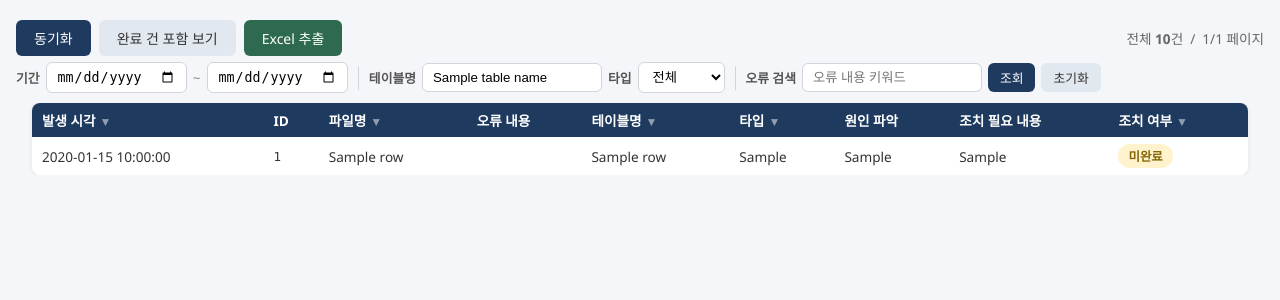
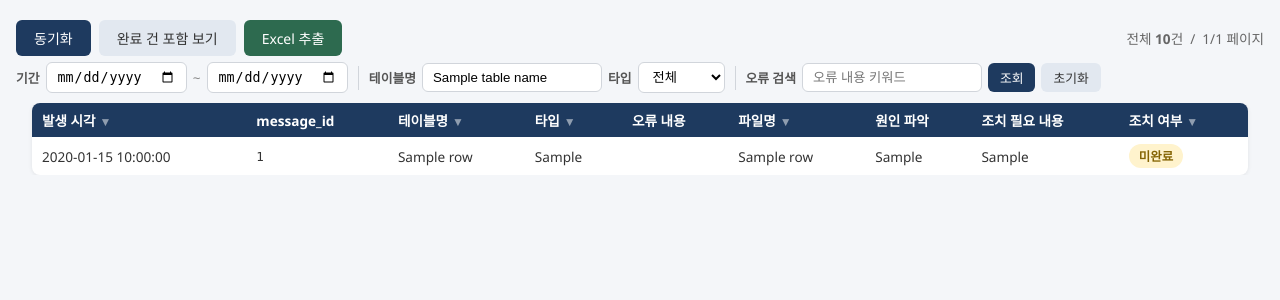
Before and after one commit to Joonhong-Park/error_log_tracker, a Flask app: template templates/index.html in a window 1280 px wide. Shown: the part 47-347 px from the top of the page. Run offline with Flask 3, Linux system fonts and the light colour scheme; the template is opened without the code that fills it: most values are stand-ins (such as "Sample title", 1, 10 or a date in 2020); some libraries are stand-ins or nearby versions.

Commit message:
fix/style: 가로 스크롤 위치 유지 및 테이블 헤더 순서 변경
- sessionStorage로 페이지 이탈 전 scrollLeft 저장, 복원 후 제거
  (페이징·정렬 클릭 시 스크롤 위치 유지)
- 헤더 순서: 발생시각 → message_id → 테이블명 → 타입 →
  오류내용 → 파일명 → 원인파악 → 조치필요 → 조치여부

Co-Authored-By: Claude Sonnet 4.6 <noreply@anthropic.com>

```diff
--- a/templates/index.html
+++ b/templates/index.html
@@ -184,7 +184,7 @@
   </div>
 </form>
 
-<div class="table-wrap">
+<div class="table-wrap" id="table-wrap">
   {% if rows %}
   <table>
     <thead>
@@ -201,11 +201,11 @@
       {% endmacro %}
       <tr>
         {{ sort_link('create_date_ts', '발생 시각') }}
-        <th>ID</th>
-        {{ sort_link('origin_file_name', '파일명') }}
-        <th>오류 내용</th>
+        <th>message_id</th>
         {{ sort_link('table_name', '테이블명') }}
         {{ sort_link('table_type', '타입') }}
+        <th>오류 내용</th>
+        {{ sort_link('origin_file_name', '파일명') }}
         <th>원인 파악</th>
         <th>조치 필요 내용</th>
         {{ sort_link('resolved', '조치 여부') }}
@@ -214,17 +214,17 @@
     <tbody>
       {% for r in rows %}
       <tr onclick="location.href='{{ url_for('detail', message_id=r['message_id']) }}'">
-        <td style="white-space:nowrap;">{{ r['create_date_ts'] }}</td>
-        <td class="truncate" style="font-family:monospace; font-size:0.78rem;">{{ r['message_id'] }}</td>
-        <td class="truncate">{{ r['origin_file_name'] }}</td>
-        <td class="truncate">{{ r['error'] }}</td>
+        <td>{{ r['create_date_ts'] }}</td>
+        <td style="font-family:monospace; font-size:0.78rem;">{{ r['message_id'] }}</td>
         <td>{{ r['table_name'] }}</td>
         <td>{{ r['table_type'] or '' }}</td>
-        <td class="truncate">
+        <td>{{ r['error'] }}</td>
+        <td>{{ r['origin_file_name'] }}</td>
+        <td>
           {% if r['root_cause'] %}{{ r['root_cause'] }}
           {% else %}<span class="text-muted">미입력</span>{% endif %}
         </td>
-        <td class="truncate">
+        <td>
           {% if r['action_required'] %}{{ r['action_required'] }}
           {% else %}<span class="text-muted">미입력</span>{% endif %}
         </td>
@@ -274,5 +274,18 @@
 </div>
 {% endif %}
 
+<script>
+  const wrap = document.getElementById('table-wrap');
+  // 페이지 로드 시 저장된 스크롤 위치 복원
+  const saved = sessionStorage.getItem('tableScrollLeft');
+  if (wrap && saved !== null) {
+    wrap.scrollLeft = parseInt(saved, 10);
+    sessionStorage.removeItem('tableScrollLeft');
+  }
+  // 페이지 이탈 전 스크롤 위치 저장 (페이징·정렬 클릭 포함)
+  window.addEventListener('beforeunload', () => {
+    if (wrap) sessionStorage.setItem('tableScrollLeft', wrap.scrollLeft);
+  });
+</script>
 </body>
 </html>
```
